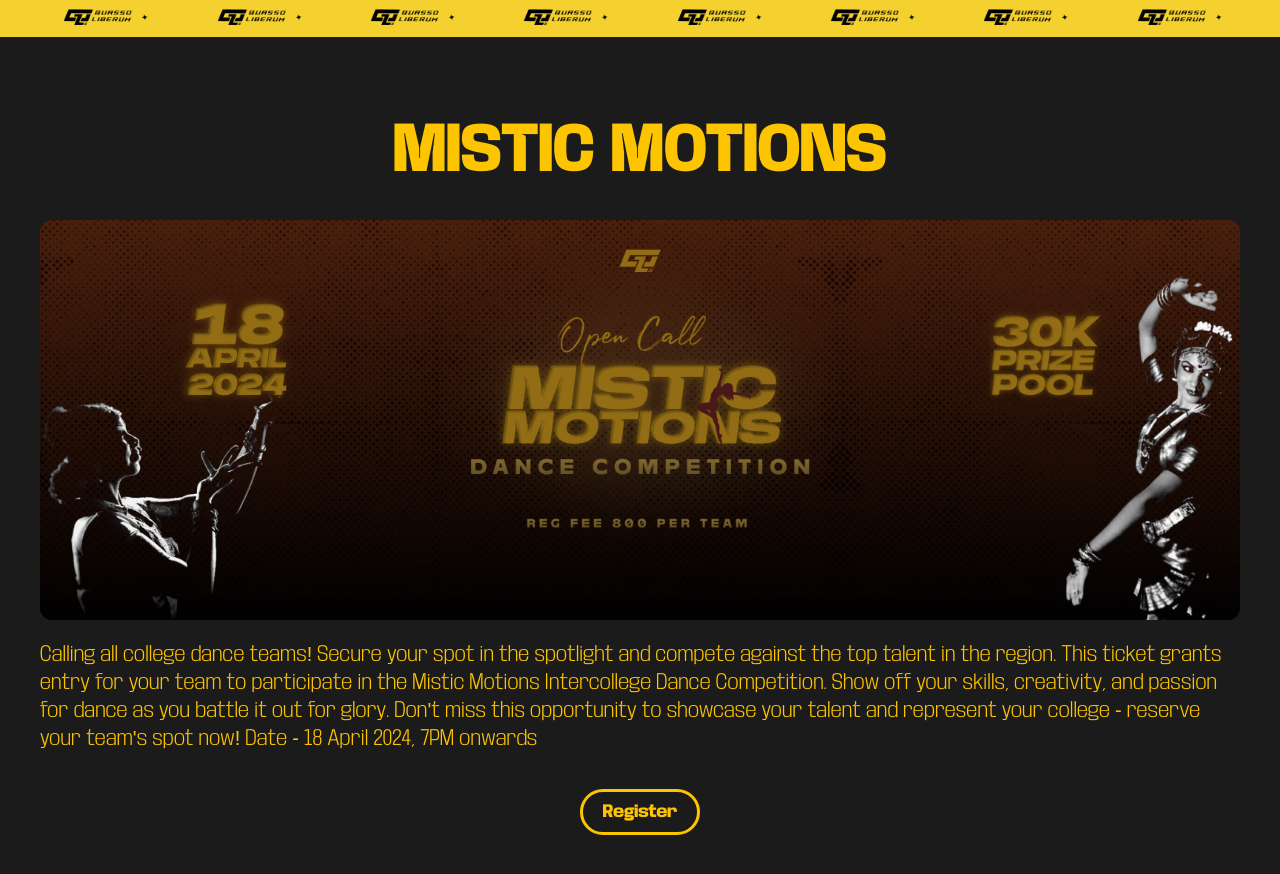
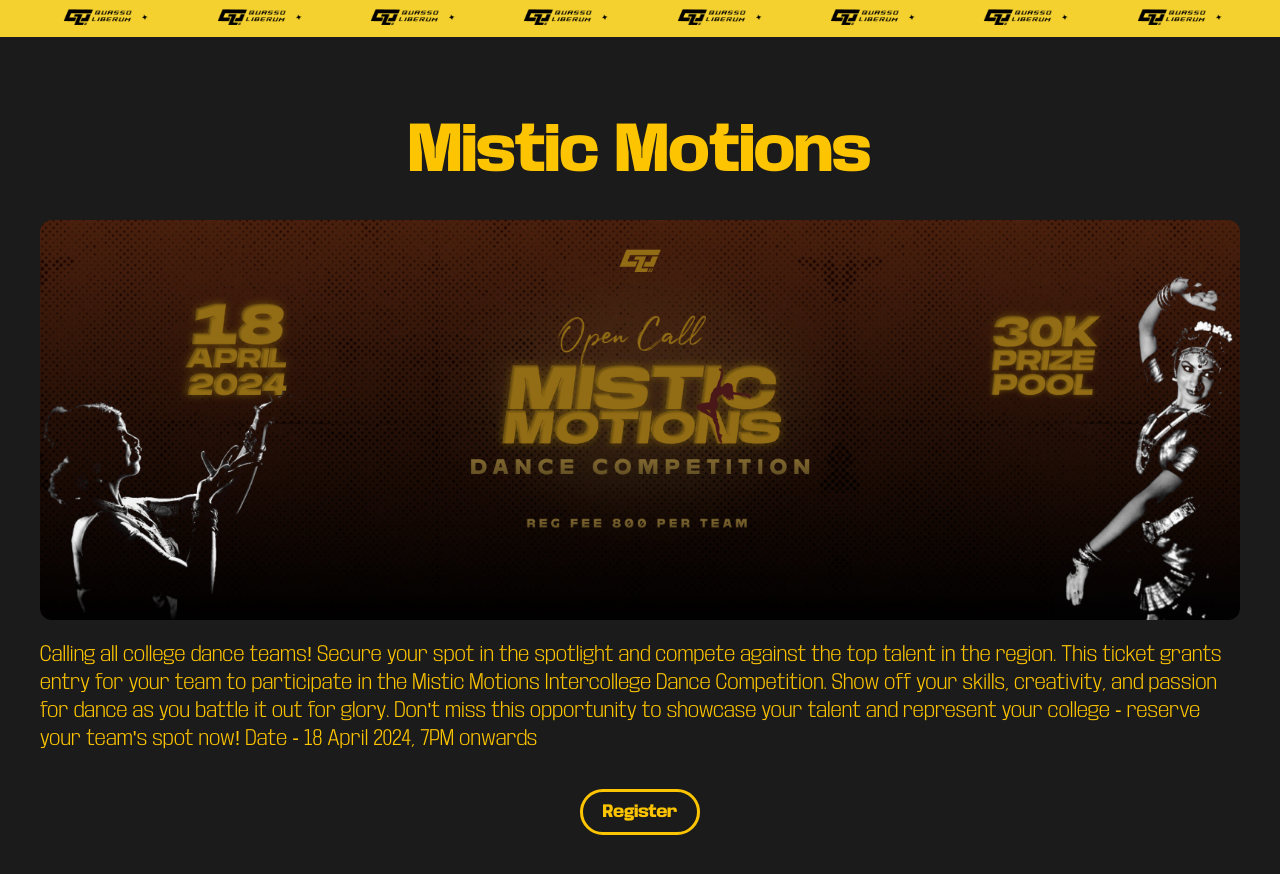
Before and after one commit to Quasso-Liberum/quassoliberum.com, a Next.js app: page / in a window 1280 px wide. Shown: the part 1480-2354 px from the top of the page. Built offline with nearby package versions, Linux system fonts and the light colour scheme.

Commit message:
Fix typo in DanceCompetition.js

```diff
--- a/src/components/DanceCompetition.js
+++ b/src/components/DanceCompetition.js
@@ -14,7 +14,7 @@ export default function DanceCompetition() {
 const Desktop = () => {
   return (
     <div className="flex-col items-center justify-center hidden w-full pb-20 lg:flex">
-      <p className="pb-10 text-6xl">MISTIC MOTIONS</p>
+      <p className="pb-10 text-6xl">Mistic Motions</p>
       <Image
         className="rounded-xl"
         src="/images/dance.jpg"
@@ -45,10 +45,10 @@ const Desktop = () => {
 const Mobile = () => {
   return (
     <div className="flex flex-col items-center justify-center w-full mb-10 lg:hidden">
-      <p className="mb-10 text-5xl">Fashion Show</p>
+      <p className="mb-10 text-5xl">Mistic Motions</p>
       <Image
         className="rounded-lg"
-        src="/images/fasion.jpg"
+        src="/images/dance.jpg"
         width={350}
         height={500}
         alt="fashion show banner"
```
